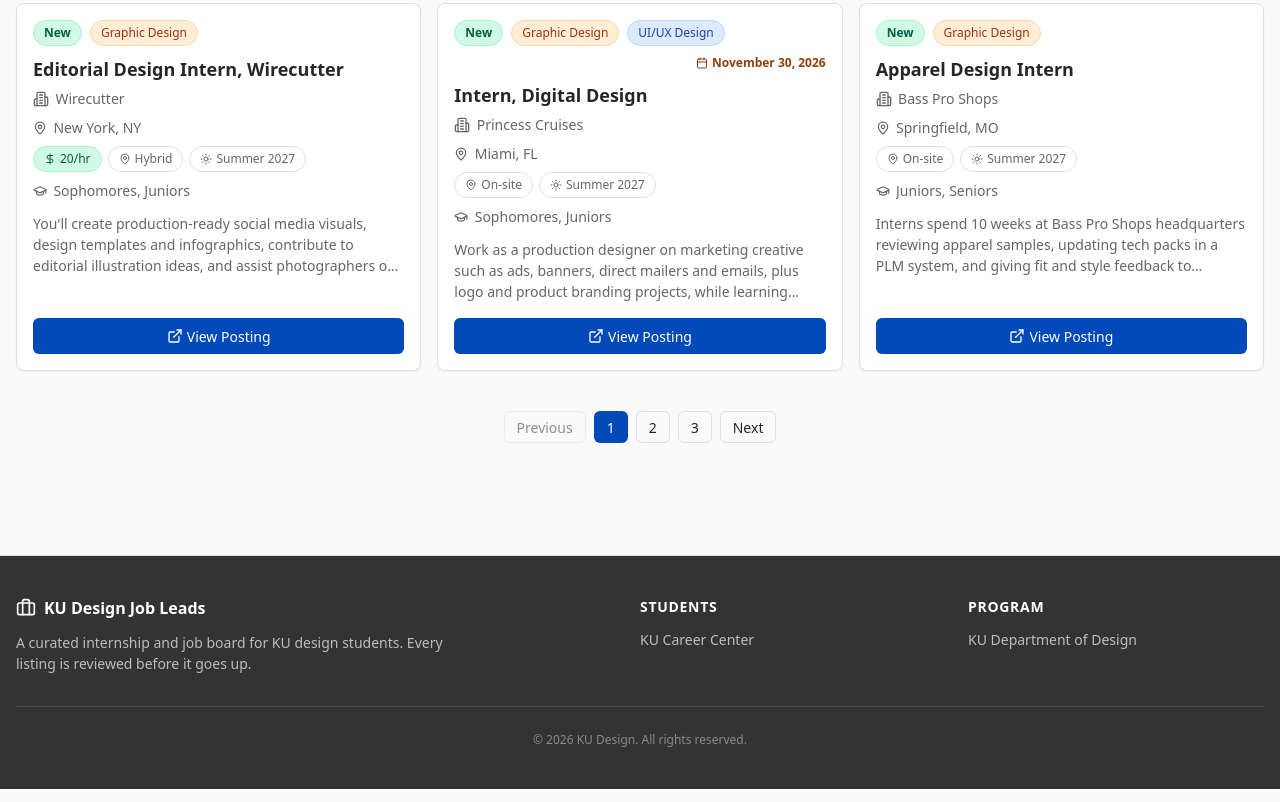
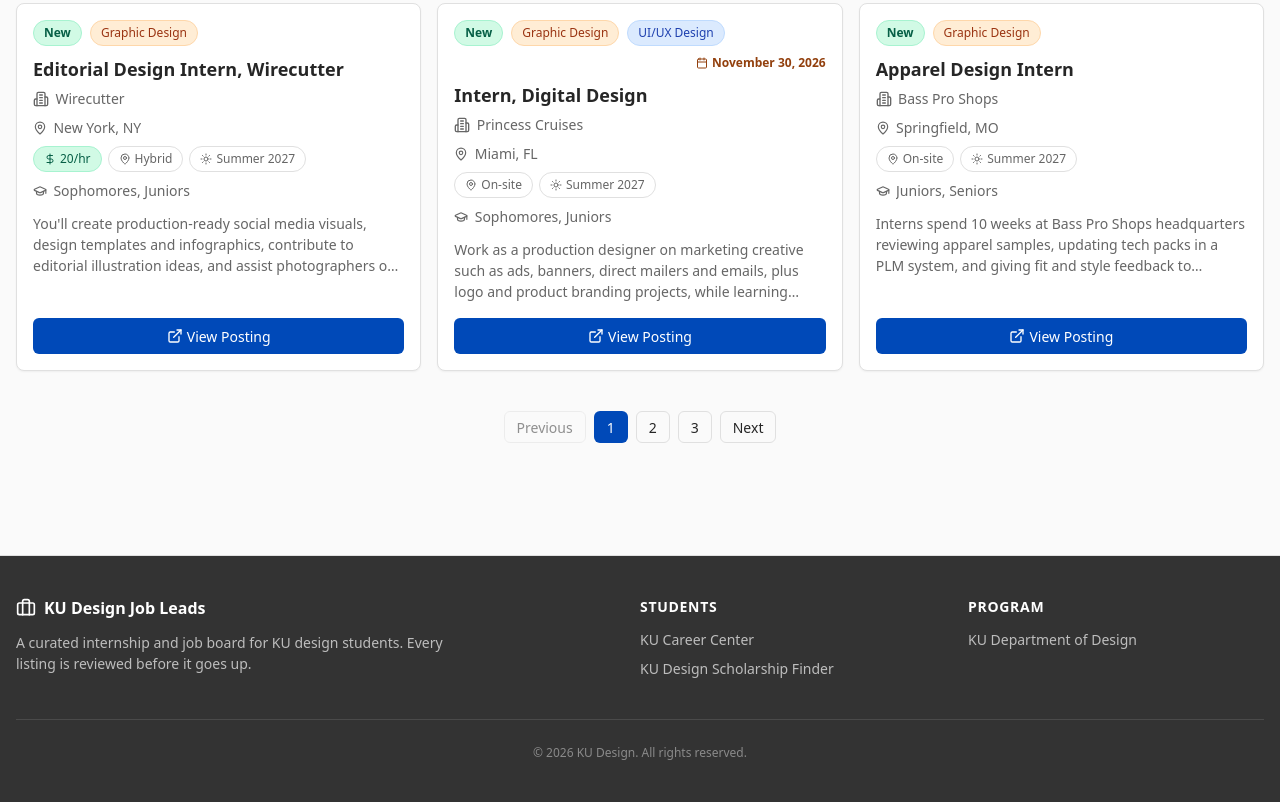
Before and after one commit to titusmith/ku-design-internships, a plain HTML site: page index.html in a window 1280 px wide. Shown: the part 1438-2240 px from the top of the page. Drawn offline with Linux system fonts and the light colour scheme.

Commit message:
Footer: link to the Scholarship Finder
Co-Authored-By: Claude Opus 5.5 <noreply@anthropic.com>
Claude-Session: https://claude.ai/code/session_011bZHfoSSHCGSeP9eDXoiye

```diff
--- a/index.html
+++ b/index.html
@@ -450,7 +450,7 @@ footer{border-top:1px solid var(--border);background:var(--ku-gray);color:#A6A6A
       "</div></main>" +
       '<footer><div class="foot-inner"><div class="foot-grid">' +
         '<div><div class="foot-brand">' + icon("briefcase", "i-md") + "KU Design Job Leads</div><p>A curated internship and job board for KU design students. Every listing is reviewed before it goes up.</p></div>" +
-        '<div><h4>Students</h4><ul><li><a href="https://career.ku.edu/" target="_blank" rel="noopener noreferrer">KU Career Center</a></li><li id="foot-suggest"></li></ul></div>' +
+        '<div><h4>Students</h4><ul><li><a href="https://career.ku.edu/" target="_blank" rel="noopener noreferrer">KU Career Center</a></li><li><a href="https://money.kansas.design/" target="_blank" rel="noopener noreferrer">KU Design Scholarship Finder</a></li><li id="foot-suggest"></li></ul></div>' +
         '<div><h4>Program</h4><ul><li><a href="https://design.ku.edu/" target="_blank" rel="noopener noreferrer">KU Department of Design</a></li></ul></div>' +
       '</div><div class="foot-copy">&copy; ' + new Date().getFullYear() + " KU Design. All rights reserved.</div></div></footer>" +
       '<div id="fab"></div><div id="modal"></div><div class="toasts" id="toasts" role="status"></div>';
```
